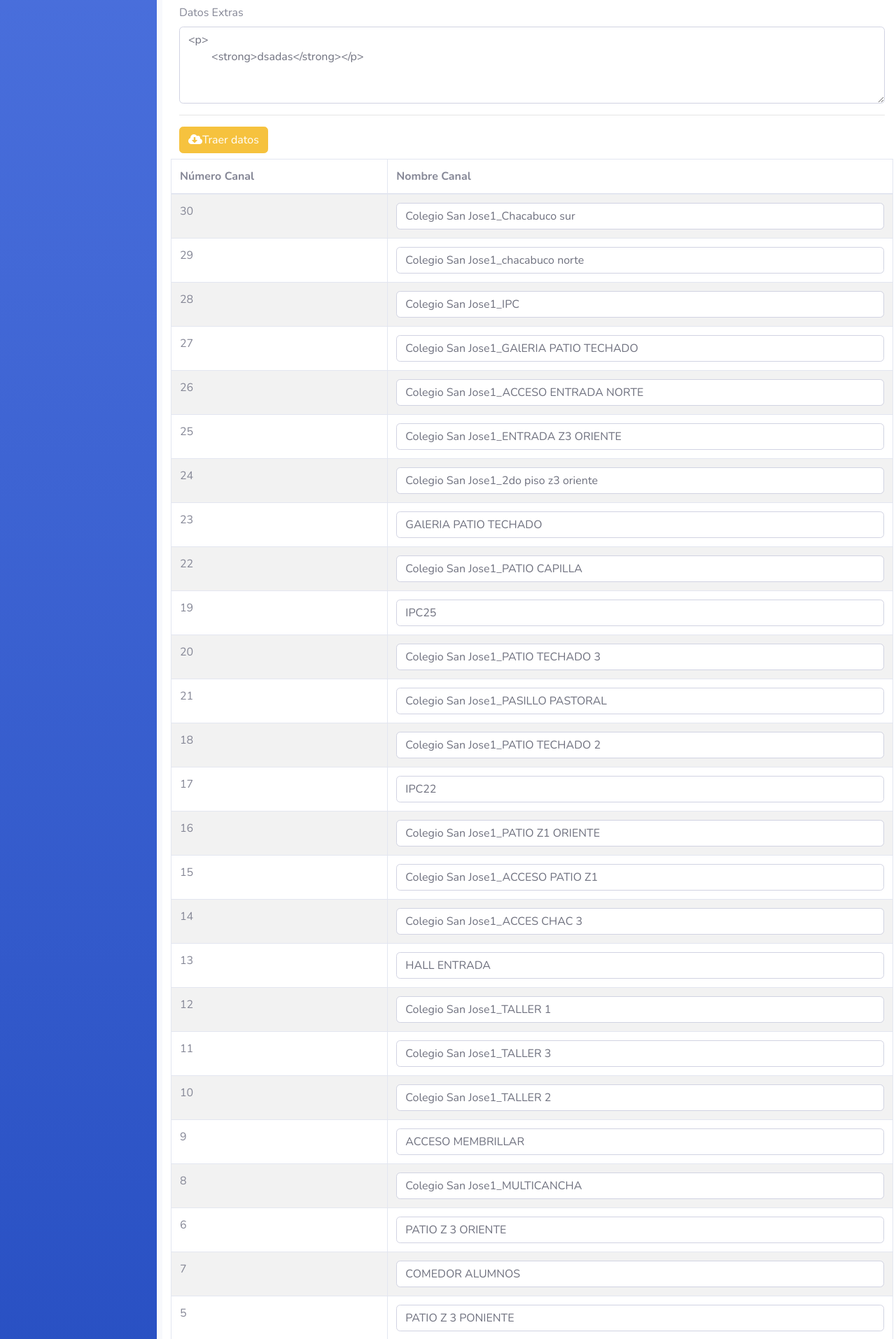
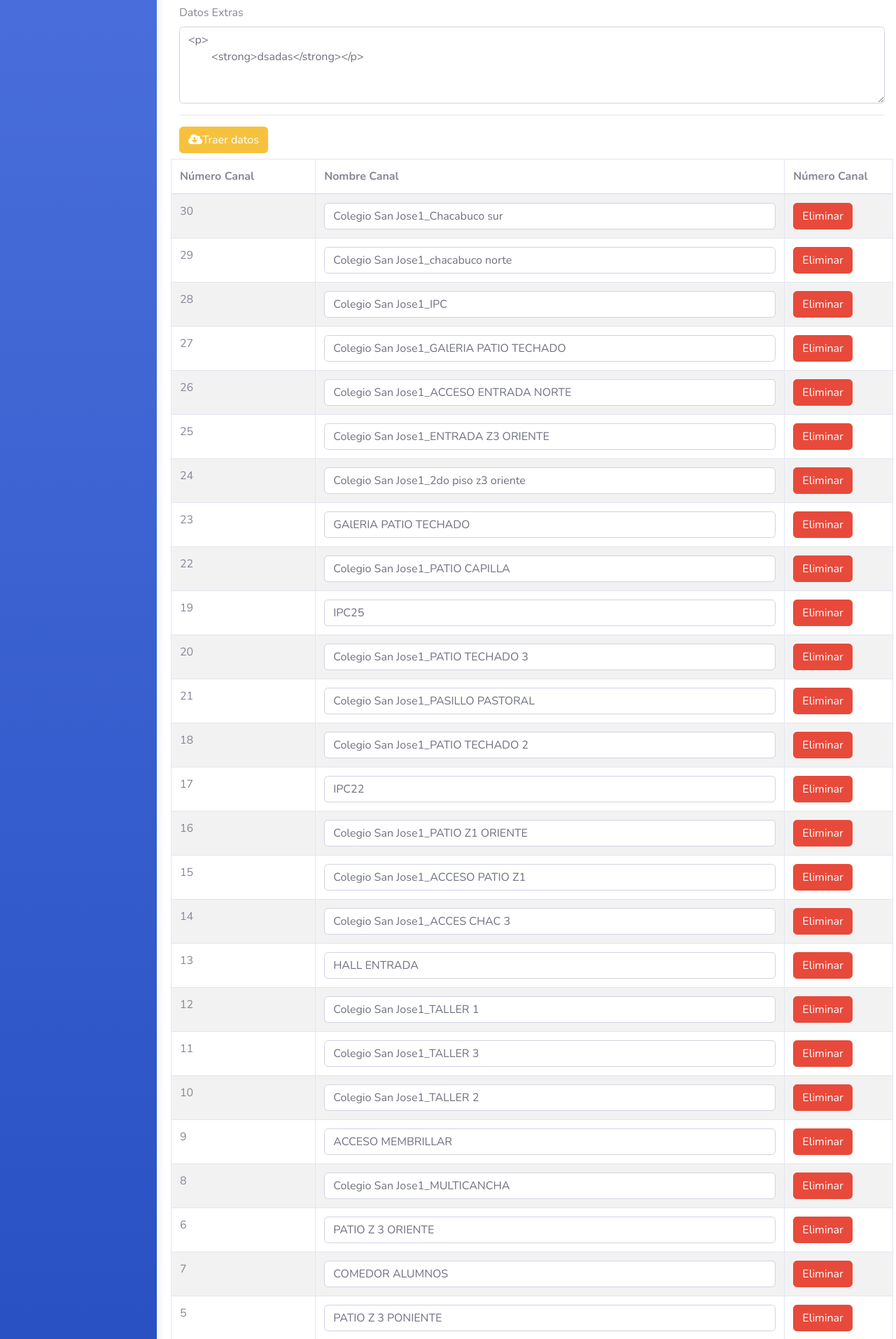
Before and after one commit to onibas123/capturaImagenes3, a CodeIgniter app: page /database/index.php/dispositivoscontroller/edit/1 in a window 1280 px wide. Shown: the part 618-2532 px from the top of the page at 70% size. Run offline with CodeIgniter, Linux system fonts and the light colour scheme; data comes from the database, SQL or seed files in the repository; some libraries are stand-ins or nearby versions.

Commit message:
eliminar canales

```diff
--- a/application/views/dispositivos/edit.php
+++ b/application/views/dispositivos/edit.php
@@ -152,8 +152,9 @@
                             <table class="table table-bordered table-striped">
                                 <thead>
                                     <tr>
-                                        <th width="30%">Número Canal</th>
-                                        <th width="70%">Nombre Canal</th>
+                                        <th width="20%">Número Canal</th>
+                                        <th width="65%">Nombre Canal</th>
+                                        <th width="15%">Número Canal</th>
                                     </tr>
                                 </thead>
                                 <tbody id="tbody-canales">
@@ -161,9 +162,10 @@
                                     if(!empty($canales)){
                                         $i=0;
                                         foreach($canales as $c){
-                                            echo '<tr>';
+                                            echo '<tr id="tr-'.$c['canal'].'">';
                                             echo '<td>'.$c['canal'].'</td>';
                                             echo '<td><input canal="'.$c['canal'].'" required class="form-control" name="canales" id="input-canal-'.$c['canal'].'" value="'.$c['nombre'].'"></td>';
+                                            echo '<td><button type="button" onclick="removerCanal('.$c['canal'].');" class="btn btn-danger">Eliminar</button></td>';
                                             echo '</tr>';
                                         }
                                     }
@@ -315,9 +317,10 @@
                                     $('#input-canal-'+(j+1)).val(response['data'][j]);
                                 else{
                                     //crear tr y input
-                                    let tr = '<tr>'
+                                    let tr = '<tr id="tr-'+(j+1)+'">'
                                     tr += '<td>'+(j+1)+'</td>';
                                     tr += '<td><input canal="'+(j+1)+'" required class="form-control" name="canales" id="input-canal-'+(j+1)+'" value="'+response['data'][j]+'"></td>';
+                                    tr += '<td><button type="button" onclick="removerCanal('+(j+1)+');" class="btn btn-danger">Eliminar</button></td>';
                                     tr += '</tr>';
                                     $('#tbody-canales').html($('#tbody-canales').html()+tr);
                                 }
@@ -341,15 +344,22 @@
             }
 
             for(let i=1; i <= cantidad_canales; i++){
-                tbody += '<tr>';
+                tbody += '<tr id="tr-'+i+'">';
                 tbody += '<td>'+i+'</td>';
                 tbody += '<td><input canal="'+i+'" required class="form-control" name="canales" id="input-canal-'+i+'" value="Canal '+i+'" /></td>';
+                tbody += '<td><button type="button" onclick="removerCanal('+i+');" class="btn btn-danger">Eliminar</button></td>';
                 tbody += '</tr>';
             }
 
             $('#btnCheckCanales').prop('disabled', false);
             $('#tbody-canales').html(tbody);
         }
+
+        function removerCanal(canal){
+            if(confirm('Confirme esta operación')){
+                $('#tr-'+canal).remove();
+            }
+        }
     </script>
 </body>
 </html>
```
Also changed, not shown: application/views/dispositivos/add.php (+13 -4 lines).
